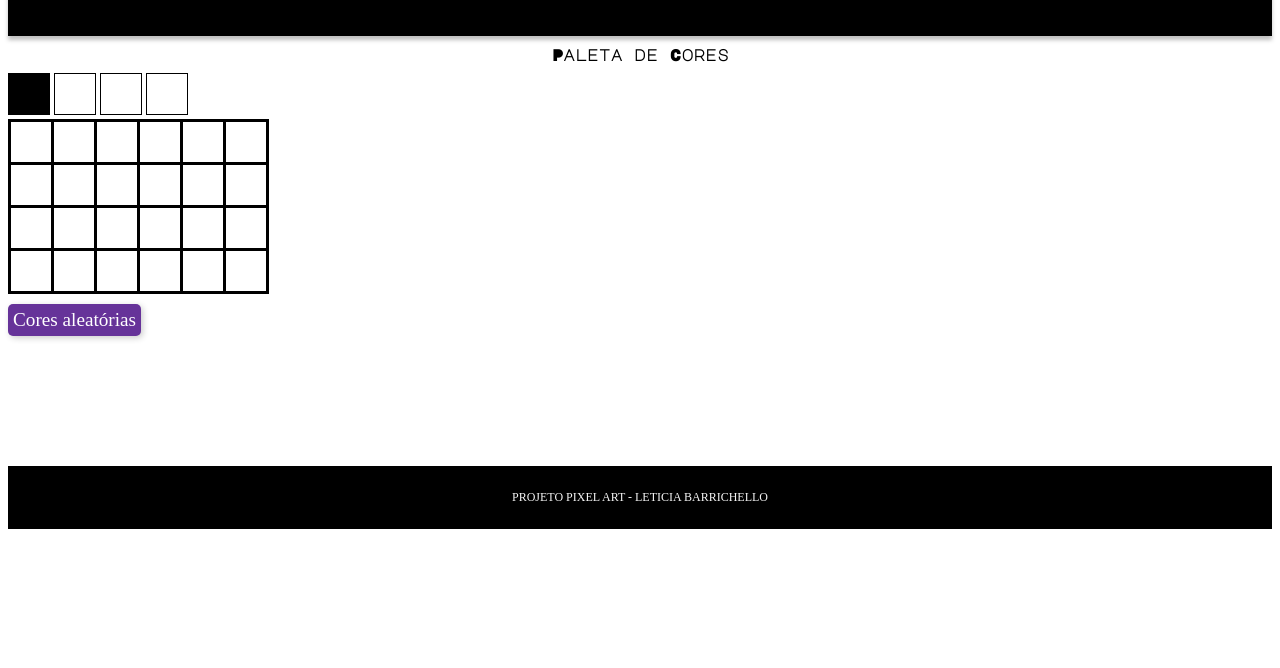
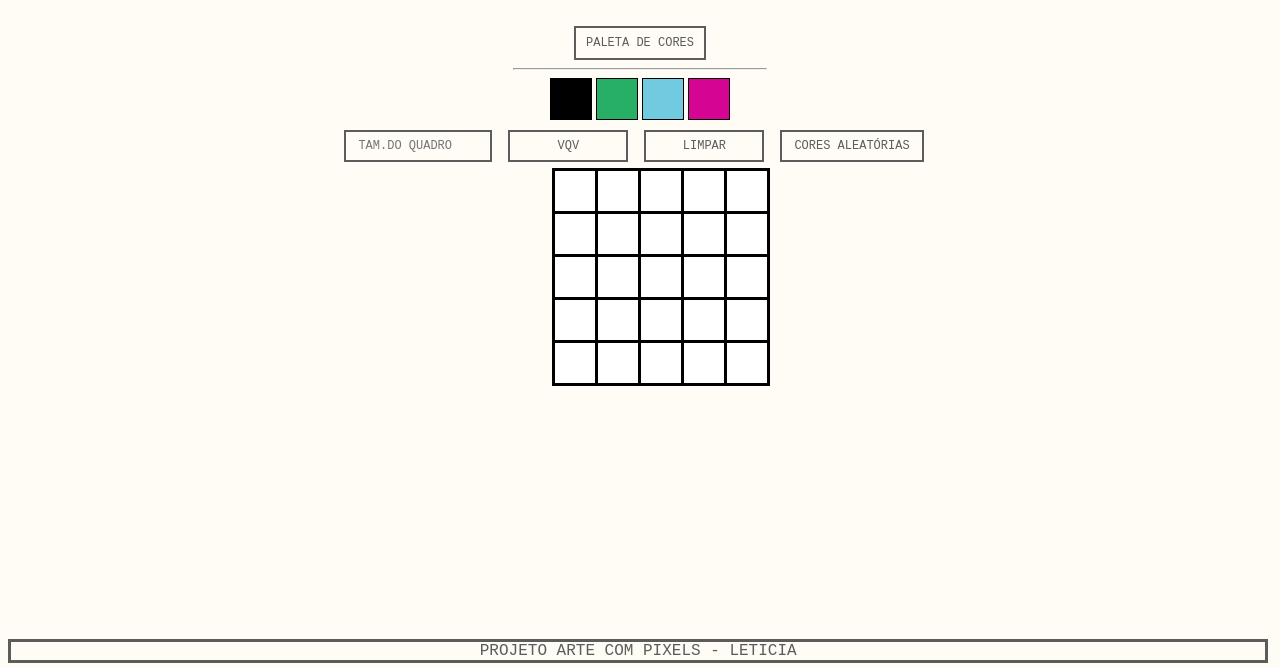
Before and after one commit to lebarrichello/pixel-art-lebarrichello, a website: page index.html in a window 1280 px wide. Shown: the part 132-800 px from the top of the page. Drawn offline with Linux system fonts and the light colour scheme; a web font is replaced by a local one.

Commit message:
requisitos ok 1-7

```diff
--- a/index.html
+++ b/index.html
@@ -7,48 +7,60 @@
     <title>Document</title>
     <link rel="stylesheet" href="style.css">
     <link href="https://fonts.cdnfonts.com/css/common-pixel" rel="stylesheet">
+</head>
 
-</head>
+<header>
+    <h3>Pixel Art</h3>
+    <h1 id="title">Paleta de Cores</h1>
+    <hr>
+</header>
+
 <body>
-
-    <header><h3>Pixel Art</h3></header>
-    <h1 id="title"> Paleta de Cores</h1>
-
      <div id="color-palette">
         <div class="color" style="background-color:black" onclick="setPenColour(this)"></div>
         <div class="color" onclick="setPenColour(this)"> </div>
         <div class="color" onclick="setPenColour(this)"> </div>
         <div class="color" onclick="setPenColour(this)"> </div>
-
      </div>
 
-<div id="art">
-    <div class="row">
-        <div class="pixel" onclick="setPixelColour(this)"></div>
+
+<div id="funcoes">
+<input class="btn" id="board-size" type="number" max="50" min="1" placeholder="TAM.DO QUADRO">
+<button class="btn" id="generate-board" onclick="generateBoard()">VQV</button>
+<button class="btn" id ="clear-board" onclick="btnLimpaCor()">Limpar</button>
+<button class ="btn" id ="button-random-color" onclick="btnGeraCor()">Cores aleatórias</button>
+</div>
+
+ <div class="quadro" id="pixel-board">
+    <div class="linha">
         <div class="pixel" onclick="setPixelColour(this)"></div>
         <div class="pixel" onclick="setPixelColour(this)"></div>
         <div class="pixel" onclick="setPixelColour(this)"></div>
         <div class="pixel" onclick="setPixelColour(this)"></div>
         <div class="pixel" onclick="setPixelColour(this)"></div>
     </div>
-    <div class="row">
-        <div class="pixel" onclick="setPixelColour(this)"></div>
+    <div class="linha">
          <div class="pixel" onclick="setPixelColour(this)"></div>
         <div class="pixel" onclick="setPixelColour(this)"></div>
         <div class="pixel" onclick="setPixelColour(this)"></div>
         <div class="pixel" onclick="setPixelColour(this)"></div>
         <div class="pixel" onclick="setPixelColour(this)"></div>
     </div>
-    <div class="row">
-        <div class="pixel" onclick="setPixelColour(this)"></div>
+    <div class="linha">
         <div class="pixel" onclick="setPixelColour(this)"></div>
         <div class="pixel" onclick="setPixelColour(this)"></div>
         <div class="pixel" onclick="setPixelColour(this)"></div>
         <div class="pixel" onclick="setPixelColour(this)"></div>
         <div class="pixel" onclick="setPixelColour(this)"></div>
         </div>
-    <div class="row">
+    <div class="linha">
        <div class="pixel" onclick="setPixelColour(this)"></div>
+        <div class="pixel" onclick="setPixelColour(this)"></div>
+        <div class="pixel" onclick="setPixelColour(this)"></div>
+        <div class="pixel" onclick="setPixelColour(this)"></div>
+        <div class="pixel" onclick="setPixelColour(this)"></div>
+   </div>
+    <div class="linha">
         <div class="pixel" onclick="setPixelColour(this)"></div>
         <div class="pixel" onclick="setPixelColour(this)"></div>
         <div class="pixel" onclick="setPixelColour(this)"></div>
@@ -58,9 +70,9 @@
 </div>
 
 
+<footer>Projeto Arte com Pixels - Leticia</footer>
 
-<button id ="button-random-color" onclick="btnGeraCor()">Cores aleatórias</button>
-<footer>PROJETO PIXEL ART - LETICIA BARRICHELLO </footer>
 <script type="text/javascript" src="script.js"></script>
+
 </body>
 </html>
--- a/script.js
+++ b/script.js
@@ -1,25 +1,109 @@
-let penColour = 'white';
+
+ let penColour = 'black';
 
 function setPenColour(pen) {
   penColour = pen.style.backgroundColor;
+
 }
 
 function setPixelColour(pixel) {
   pixel.style.backgroundColor = penColour;
+
 }
 
 function coresAleatorias() {
   const hex = (Math.random() * 0xFFFFFF << 0).toString(16);
   return `#${hex}`;
 }
-console.log(coresAleatorias());
+
+function iniciaCor() {
+    let cores = document.querySelectorAll('.color');
+    colorPalette = JSON.parse(localStorage.getItem('colorPalette'));
+    let novas_cores = []
+
+    if (colorPalette === null){
+    cores.forEach((e) => {
+      if (e.style.backgroundColor === '#FFFFFF') {
+        const novaCor = coresAleatorias();
+        e.style.backgroundColor = novaCor;
+      }
+      if ((e.style.backgroundColor === e.style.backgroundColor) && (e.style.backgroundColor != 'black')) {
+        const novaCor = coresAleatorias();
+        e.style.backgroundColor = novaCor;
+        novas_cores.push(novaCor)
+      }
+         })
+    localStorage.setItem('colorPalette', JSON.stringify(novas_cores));
+    } else{
+
+        lista_sem_black = Array.from(cores).filter((e) => e.style.backgroundColor != 'black');
+        lista_sem_black.forEach((e, i) => {
+            e.style.backgroundColor = colorPalette[i];} )
+    }
+}
 
 function btnGeraCor() {
-  const cores = document.querySelectorAll('.color');
+    const cores = document.querySelectorAll('.color');
+    let novas_cores = []
+    cores.forEach((e) => {
+      if (e.style.backgroundColor === '#FFFFFF') {
+        const novaCor = coresAleatorias();
+        e.style.backgroundColor = novaCor;
+        novas_cores.push(novaCor);
+      }
+      if ((e.style.backgroundColor === e.style.backgroundColor) && (e.style.backgroundColor != 'black')) {
+        const novaCor = coresAleatorias();
+        e.style.backgroundColor = novaCor;
+        novas_cores.push(novaCor);
+      }
+         });
+    localStorage.setItem('colorPalette', JSON.stringify(novas_cores));
+    console.log(localStorage.getItem('colorPalette'));
+}
 
-  cores.forEach((e) => {
-   if (e.style.backgroundColor != 'black') {
-    const novaCor = coresAleatorias();
-    e.style.backgroundColor = novaCor;
-  }});
+
+function btnLimpaCor() {
+    const limpaPixel = document.querySelectorAll('.pixel');
+    limpaPixel.forEach((e) => {
+      e.style.backgroundColor = 'white';
+    });
+    localStorage.removeItem('pixelBoard');
+  }
+
+const pixels = document.querySelectorAll('.pixel');
+document.addEventListener('click', (evento) => {
+  const corPixel = [];
+  for (let i = 0; i < pixels.length; i += 1) {
+    if (evento.target.classList.contains('pixel')) {
+      corPixel.push(pixels[i].style.backgroundColor);
+    } else {
+      return corPixel;
+    }
+  }
+  localStorage.setItem('pixelBoard', JSON.stringify(corPixel));
+});
+
+const salvarDesenho = () => {
+  const desenho = JSON.parse(localStorage.getItem('pixelBoard'));
+  if (desenho === null) {
+    return;
+  }
+  const pixelQuadro = document.querySelectorAll('.pixel');
+  for (let i = 0; i < pixels.length; i += 1) {
+    pixelQuadro[i].style.backgroundColor = desenho[i];
+  }
 }
+
+
+/* const salvarPaleta = () => {
+    const paleta = JSON.parse(localStorage.getItem('colorPalette'));
+    if (paleta === null) {
+        return;
+    }
+} */
+
+window.onload = () => {
+  salvarDesenho();
+  iniciaCor();
+ /*  salvarPaleta(); */
+};
--- a/style.css
+++ b/style.css
@@ -1,50 +1,127 @@
+@import url('https://fonts.cdnfonts.com/css/common-pixel');
 
-@import url('https://fonts.cdnfonts.com/css/common-pixel');
-@import url('https://fonts.googleapis.com/css2?family=Major+Mono+Display&display=swap');
-
-header{
-    top: 0;
-    padding: 0px;
-    background: black;
-    box-sizing: border-box;
-    border: 1px solid #000000;
-    box-shadow: 0px 4px 4px rgba(0, 0, 0, 0.25);
-
+{
+    margin:0 ;
+    padding:0 ;
 }
 
 h3{
     font-family: 'Common Pixel', sans-serif;
-    color: whitesmoke;
+    color: black;
     font-size: 50px;
     margin-top:50px;
     text-align: center;
 }
 
 h1{
-    text-align: center;
-    font-family: 'Major Mono Display', monospace;
-    font-size: 16px;
+    font-family: 'Courier New', Courier, monospace;
+    display: inline-block;
+    position: relative;
+    left: 50%;
+    margin: 0;
+    padding: 8px 10px;
+    border: 2px solid;
+    transform:translateX(-50%);
+    font-size:12px;
+    font-weight:500;
+    text-align:center;
+    text-transform:uppercase;
+    color:rgb(92, 92, 92) ;
+}
 
+hr{
+    width: 20%;
 }
+
+body{
+    background-color:#FFFBF5;
+    justify-content: center;
+    align-items: center;
+}
+
 .color{
     display:inline-block;
     width:40px;
     height:40px;
     border :1px solid black;
-
-
+    cursor: url(./cursor.png), auto;
 }
 
-#art{
+#color-palette{
+    text-align: center;
+}
+
+#funcoes{
+    text-align: center;
+}
+
+.btn{
+    background-color:#FFFBF5;
+    color:rgb(92, 92, 92) ;
+    border: 2px solid;
+    font-size:12px;
+    font-weight:500;
+    text-transform:uppercase;
+    padding: 7px 12px;
+    margin: 6px 0;
+    margin-right: 12px;
+    display: inline-block;
+    font-family: 'Courier New', Courier, monospace;
+    min-width: 120px;
+}
+
+#generate-board:hover{
+    background-color: black;
+    color: white;
+}
+
+#clear-board:hover{
+    background-color: black;
+    color: white;
+}
+
+#button-random-color:hover{
+    color: white;
+    background-image:     linear-gradient(
+      to right,
+      #E7484F,
+      #E7484F 16.65%,
+      #F68B1D 16.65%,
+      #F68B1D 33.3%,
+      #FCED00 33.3%,
+      #FCED00 49.95%,
+      #009E4F 49.95%,
+      #009E4F 66.6%,
+      #00AAC3 66.6%,
+      #00AAC3 83.25%,
+      #732982 83.25%,
+      #732982 100%,
+      #E7484F 100%
+    );
+  animation:slidebg 10s linear infinite;
+}
+@keyframes slidebg {
+    to {
+      background-position:20vw;
+    }
+}
+
+#pixel-board{
     display:table;
     border-spacing: 1px;
     background-color: black;
     border:1px solid black;
+    cursor: url(./cursor.png), auto;
 
 }
 
-.row{
-display: table-row;
+.quadro{
+margin-left: 43%;
+
+
+}
+.linha{
+    display: table-row;
 }
 
 .pixel{
@@ -53,33 +130,16 @@ display: table-row;
     width: 40px;
     height: 40px;
     border:1px solid black;
-
 }
 
-#button-random-color{
-
-        background-color:rebeccapurple;
-        color: white;
-        padding: 5px;
-        padding-top: 5px;
-        margin-top: 10px;
-        font-family: inherit;
-        font-size: 1.2rem;
-        box-shadow: 2px 2px 6px rgba(0, 0, 0, 0.2);
-        border-radius: 5px;
-        border: none;
-        transition: transform 0.1s linear;
-    }
-     #button-random-color:active {
-        transform: translate(1px, 1px);
-    }
-
-    footer{
-        margin-top: 130px;
-
-        padding: 24px;
-        background: black;
-        color:whitesmoke;
-        text-align: center;
-        font-size: 12px;
-    }
+footer{
+    font-family: 'Courier New', Courier, monospace;
+    color:rgb(92, 92, 92) ;
+    text-transform:uppercase;
+    text-align: center;
+    border-width: medium;
+    border-style: solid;
+    width: 98%;
+    position: absolute;
+    bottom: 5px;
+}
```
Also changed, not shown: cursor.png (added). Lines whose indentation alone changed are shown as unchanged.
